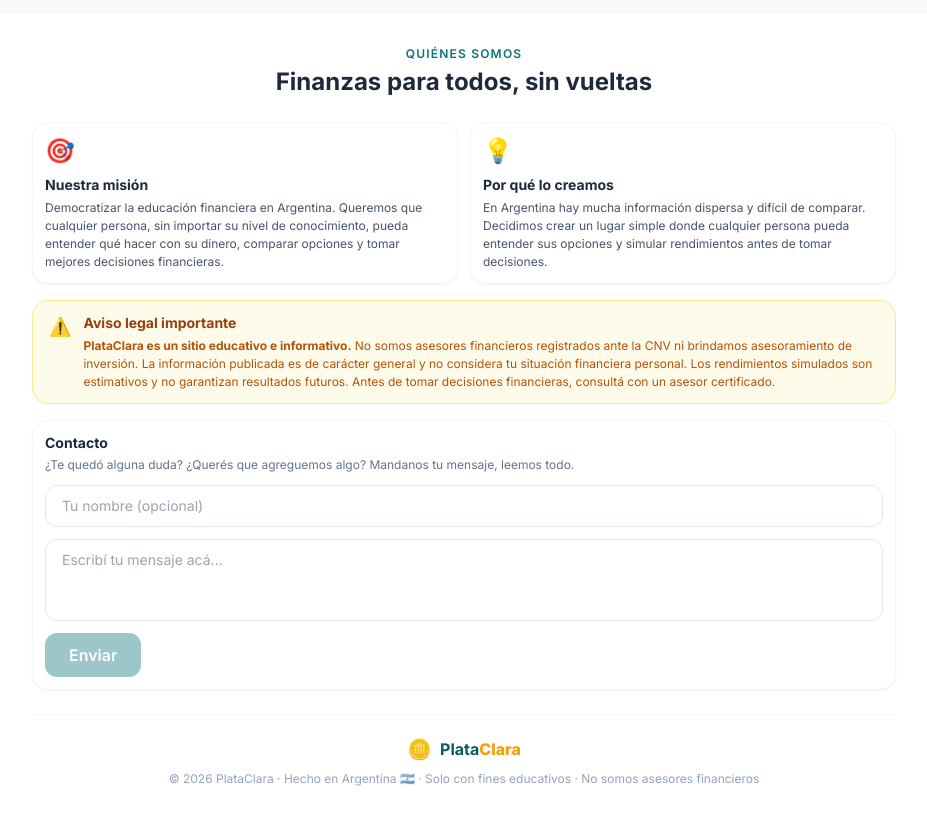
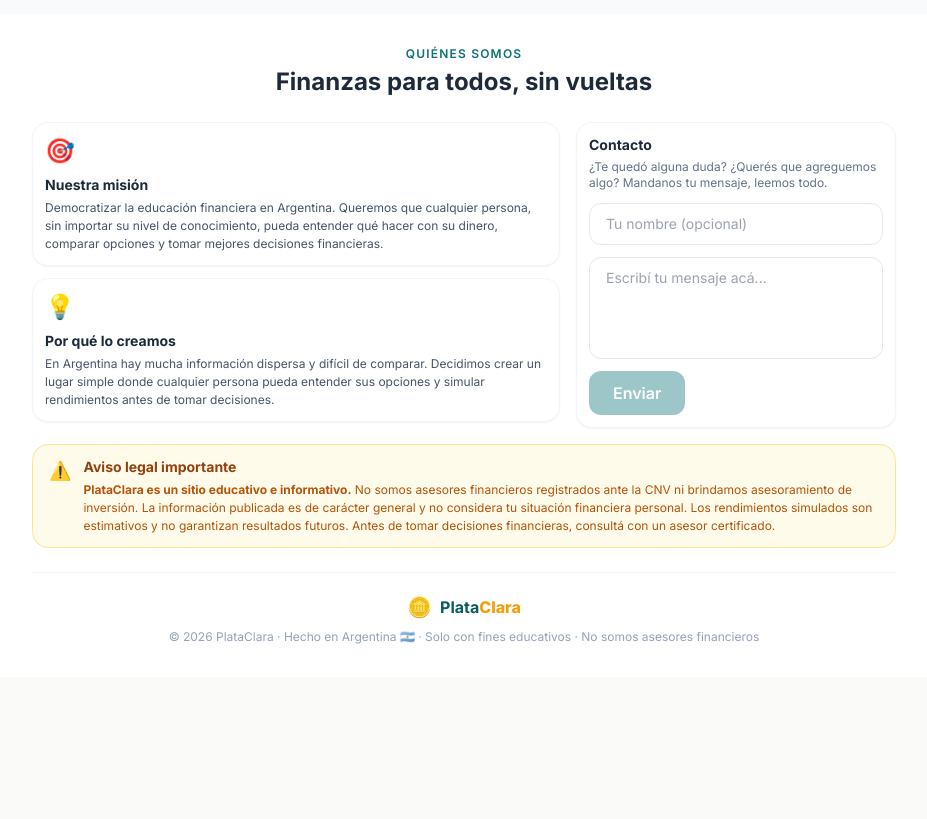
Before and after one commit to NahuelPaez/PlataClara, a React (Vite) app: page / in a window 1280 px wide. Shown: the part 4020-4839 px from the top of the page, without its empty margins (176-1103 px from the left). After the commit the page ends 4697 px from the top, so only its background shows below. Built offline with nearby package versions, Linux system fonts and the light colour scheme; no server answers.

Commit message:
contacto al lado de misión/por qué en quienes somos

```diff
--- a/src/sections/QuienesSomos.jsx
+++ b/src/sections/QuienesSomos.jsx
@@ -36,7 +36,9 @@ export default function QuienesSomos() {
           <h2 className="section-title text-center">Finanzas para todos, sin vueltas</h2>
         </div>
 
-        <div className="grid grid-cols-1 md:grid-cols-2 gap-3 mb-4">
+        <div className="flex flex-col lg:flex-row gap-4 mb-4">
+          {/* Izquierda: misión + por qué */}
+          <div className="flex-1 flex flex-col gap-3">
             <div className="card">
               <div className="text-2xl mb-2">🎯</div>
               <h3 className="font-bold text-slate-800 text-sm mb-1">Nuestra misión</h3>
@@ -57,6 +59,43 @@ export default function QuienesSomos() {
             </div>
           </div>
 
+          {/* Derecha: contacto */}
+          <div className="card lg:w-80 shrink-0 flex flex-col">
+            <h3 className="font-bold text-slate-800 text-sm mb-1">Contacto</h3>
+            <p className="text-xs text-slate-500 mb-3">
+              ¿Te quedó alguna duda? ¿Querés que agreguemos algo? Mandanos tu mensaje, leemos todo.
+            </p>
+            {enviado ? (
+              <p className="text-sm text-emerald-600 font-medium">¡Gracias por tu mensaje! Te respondemos a la brevedad.</p>
+            ) : (
+              <form onSubmit={handleEnviar} className="flex flex-col gap-3 flex-1">
+                <input
+                  type="text"
+                  className="input-field text-sm"
+                  placeholder="Tu nombre (opcional)"
+                  value={nombre}
+                  onChange={e => setNombre(e.target.value)}
+                />
+                <textarea
+                  className="input-field resize-none text-sm flex-1"
+                  rows={4}
+                  placeholder="Escribí tu mensaje acá..."
+                  value={mensaje}
+                  onChange={e => setMensaje(e.target.value)}
+                  required
+                />
+                <button
+                  type="submit"
+                  disabled={!mensaje.trim() || enviando}
+                  className="btn-primary self-start px-6 disabled:opacity-40 disabled:cursor-not-allowed"
+                >
+                  {enviando ? 'Enviando...' : 'Enviar'}
+                </button>
+              </form>
+            )}
+          </div>
+        </div>
+
         <div className="bg-amber-50 border border-amber-200 rounded-2xl px-4 py-3 mb-4">
           <div className="flex items-start gap-3">
             <span className="text-lg flex-shrink-0">⚠️</span>
@@ -72,41 +111,6 @@ export default function QuienesSomos() {
               </p>
             </div>
           </div>
-        </div>
-
-        <div className="card">
-          <h3 className="font-bold text-slate-800 text-sm mb-1">Contacto</h3>
-          <p className="text-xs text-slate-500 mb-3">
-            ¿Te quedó alguna duda? ¿Querés que agreguemos algo? Mandanos tu mensaje, leemos todo.
-          </p>
-          {enviado ? (
-            <p className="text-sm text-emerald-600 font-medium">¡Gracias por tu mensaje! Te respondemos a la brevedad.</p>
-          ) : (
-            <form onSubmit={handleEnviar} className="flex flex-col gap-3">
-              <input
-                type="text"
-                className="input-field text-sm"
-                placeholder="Tu nombre (opcional)"
-                value={nombre}
-                onChange={e => setNombre(e.target.value)}
-              />
-              <textarea
-                className="input-field resize-none text-sm"
-                rows={3}
-                placeholder="Escribí tu mensaje acá..."
-                value={mensaje}
-                onChange={e => setMensaje(e.target.value)}
-                required
-              />
-              <button
-                type="submit"
-                disabled={!mensaje.trim() || enviando}
-                className="btn-primary self-start px-6 disabled:opacity-40 disabled:cursor-not-allowed"
-              >
-                {enviando ? 'Enviando...' : 'Enviar'}
-              </button>
-            </form>
-          )}
         </div>
 
         <div className="mt-6 pt-5 border-t border-slate-100 text-center">
```
Lines whose indentation alone changed are shown as unchanged.
